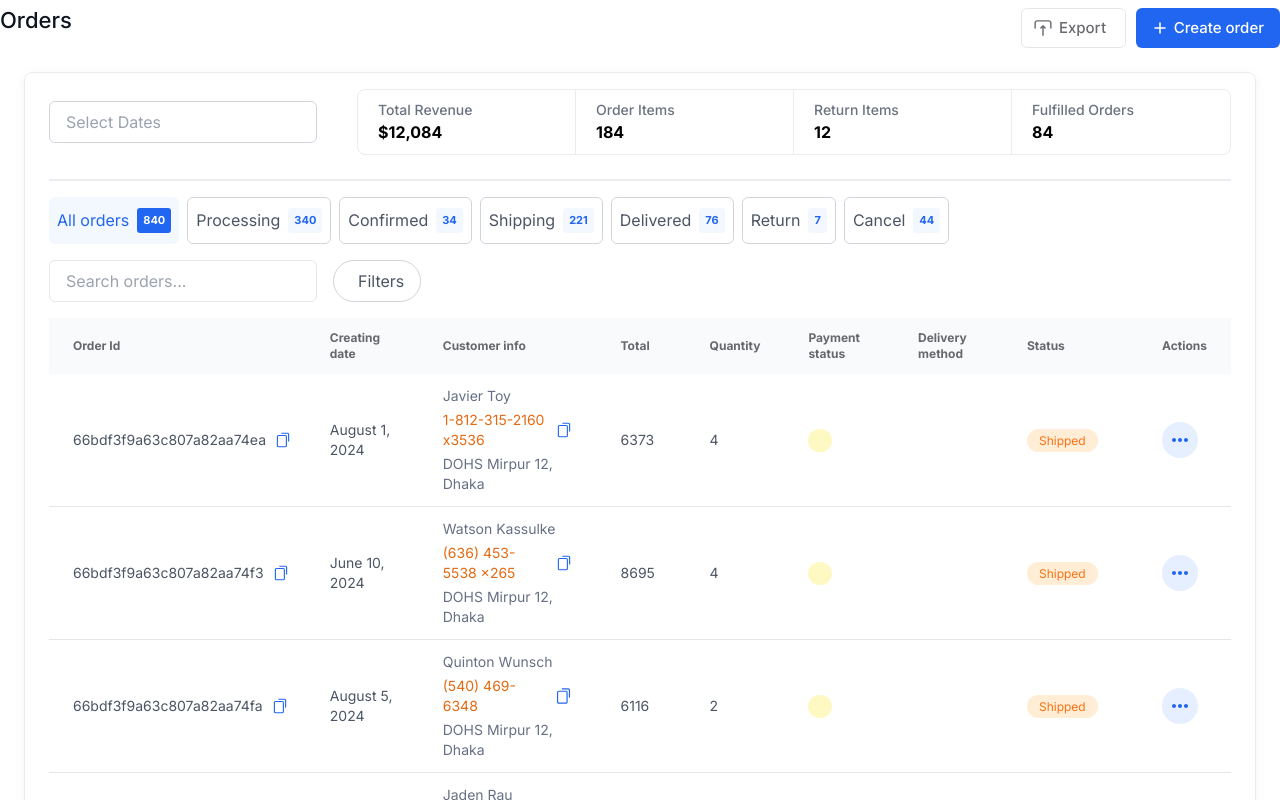
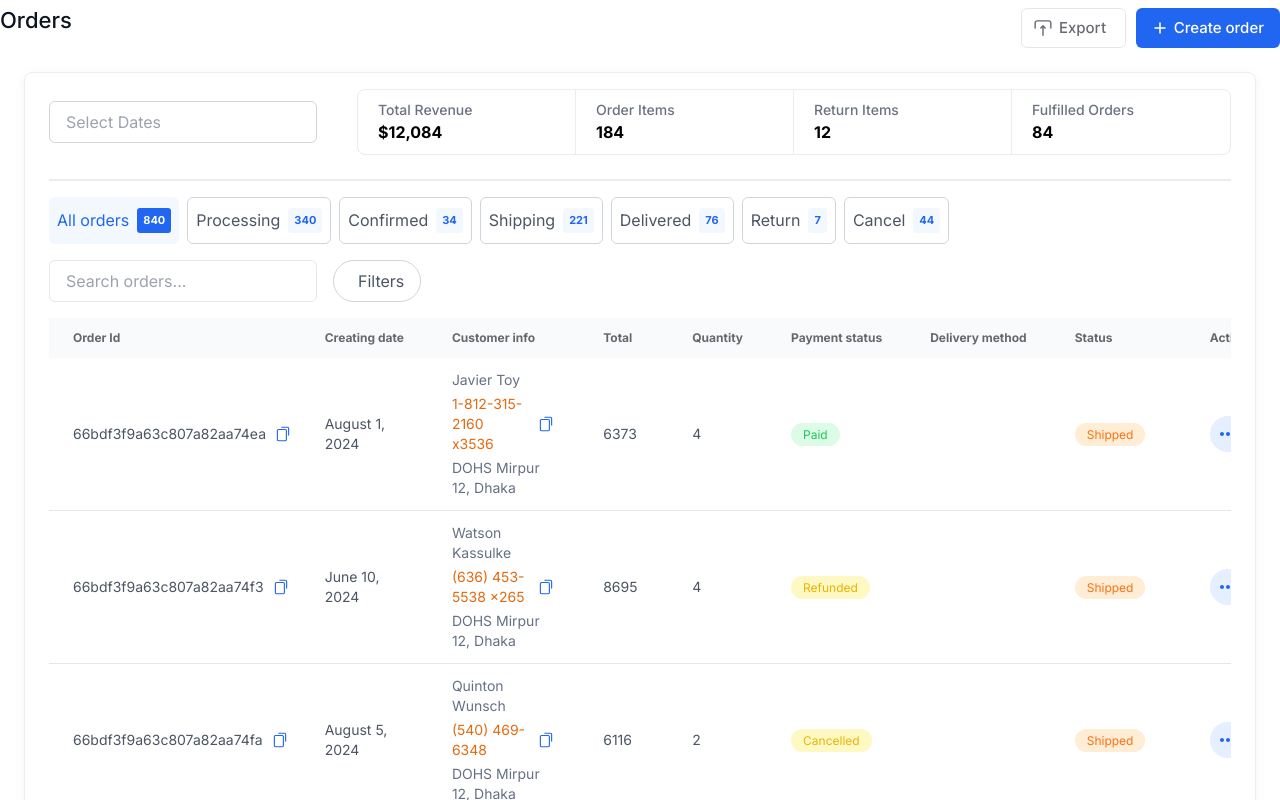
Before and after one commit to tanmoypaul1005/qzency, a Next.js app: page / in a window 1280 px wide. Shown: the top 800 px of the page. Built offline with nearby package versions, Linux system fonts and the light colour scheme.

Commit message:
Refactor table headers to use whitespace-nowrap class for better responsiveness

```diff
--- a/app/components/table/Table.js
+++ b/app/components/table/Table.js
@@ -6,15 +6,15 @@ const Table = ({ children }) => {
       <table className="min-w-full bg-white">
         <thead>
           <tr className="text-xs font-[550] leading-4 text-left text-[#05060F99] bg-[#F9FAFB]">
-            <th className="px-6 py-3">Order Id</th>
-            <th className="px-6 py-3">Creating date</th>
-            <th className="px-6 py-3">Customer info</th>
-            <th className="px-6 py-3">Total</th>
-            <th className="px-6 py-3">Quantity</th>
-            <th className="px-6 py-3">Payment status</th>
-            <th className="px-6 py-3">Delivery method</th>
-            <th className="px-6 py-3">Status</th>
-            <th className="px-6 py-3">Actions</th>
+            <th className="px-6 py-3 whitespace-nowrap">Order Id</th>
+            <th className="px-6 py-3 whitespace-nowrap">Creating date</th>
+            <th className="px-6 py-3 whitespace-nowrap">Customer info</th>
+            <th className="px-6 py-3 whitespace-nowrap">Total</th>
+            <th className="px-6 py-3 whitespace-nowrap">Quantity</th>
+            <th className="px-6 py-3 whitespace-nowrap">Payment status</th>
+            <th className="px-6 py-3 whitespace-nowrap">Delivery method</th>
+            <th className="px-6 py-3 whitespace-nowrap">Status</th>
+            <th className="px-6 py-3 whitespace-nowrap">Actions</th>
           </tr>
         </thead>
         <tbody className="text-sm text-gray-600">
--- a/app/components/table/TableRow.js
+++ b/app/components/table/TableRow.js
@@ -3,7 +3,7 @@ import { formatDate } from '@/util/utilityFunction';
 import Image from 'next/image';
 import React from 'react';
 
-const TableRow = ({ _id, createdAt, user, totalAmount, products, paymentStatus, deliveryMethod, status }) => {
+const TableRow = ({ _id, createdAt, user, payment,totalAmount, products, paymentStatus, deliveryMethod, status }) => {
   return (
     <tr className="border-b border-gray-200 hover:bg-gray-100">
       <td className="px-6 py-3 ">
@@ -28,8 +28,8 @@ const TableRow = ({ _id, createdAt, user, totalAmount, products, paymentStatus,
       <td className="px-6 py-3">{totalAmount?.grandTotal}</td>
       <td className="px-6 py-3">{products?.length ?? 0}</td>
       <td className="px-6 py-3">
-        <span className={`py-1 px-3 rounded-full text-xs ${paymentStatus === 'Paid' ? 'bg-green-100 text-green-500' : paymentStatus === 'Canceled' ? 'bg-red-100 text-red-500' : 'bg-yellow-100 text-yellow-500'}`}>
-          {paymentStatus}
+        <span className={`py-1 px-3 rounded-full text-xs ${payment?.status === 'Paid' ? 'bg-green-100 text-green-500' : payment?.status === 'Canceled' ? 'bg-red-100 text-red-500' : 'bg-yellow-100 text-yellow-500'}`}>
+          {payment?.status}
         </span>
       </td>
       <td className="px-6 py-3">{deliveryMethod}</td>
```
